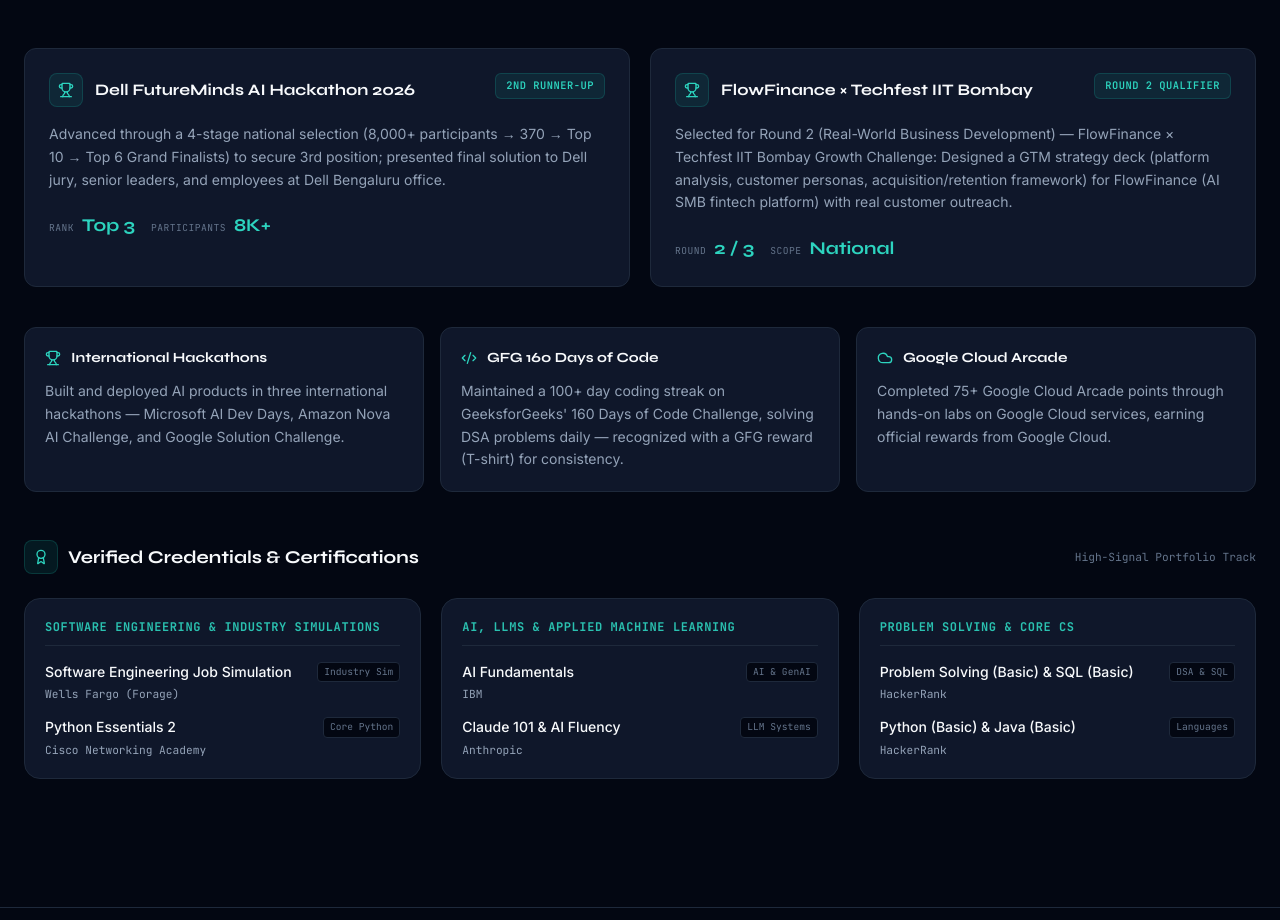
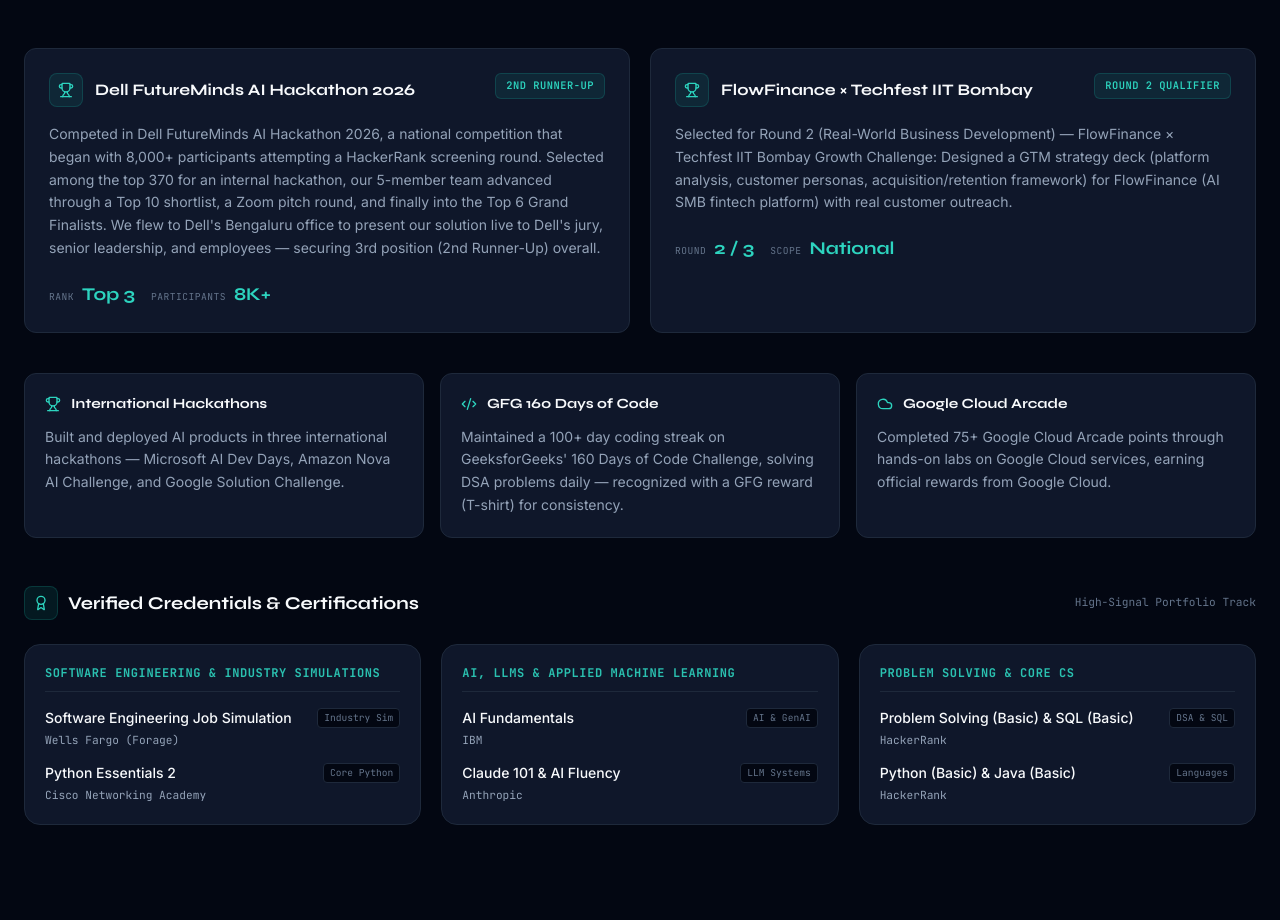
Before and after one commit to Anil-Pradhan-web/MY-PORTFOLIO, a Next.js app: page / in a window 1280 px wide. Shown: the part 4480-5400 px from the top of the page. Built offline with nearby package versions, Linux system fonts and the light colour scheme.

Commit message:
feat(portfolio): expand Dell FutureMinds AI Hackathon narrative with full 4-stage selection journey

```diff
--- a/src/components/sections/BuildLog.tsx
+++ b/src/components/sections/BuildLog.tsx
@@ -10,7 +10,7 @@ const highlights = [
   {
     label: 'Dell FutureMinds AI Hackathon 2026',
     result: '2nd Runner-Up',
-    detail: 'Advanced through a 4-stage national selection (8,000+ participants → 370 → Top 10 → Top 6 Grand Finalists) to secure 3rd position; presented final solution to Dell jury, senior leaders, and employees at Dell Bengaluru office.',
+    detail: "Competed in Dell FutureMinds AI Hackathon 2026, a national competition that began with 8,000+ participants attempting a HackerRank screening round. Selected among the top 370 for an internal hackathon, our 5-member team advanced through a Top 10 shortlist, a Zoom pitch round, and finally into the Top 6 Grand Finalists. We flew to Dell's Bengaluru office to present our solution live to Dell's jury, senior leadership, and employees — securing 3rd position (2nd Runner-Up) overall.",
     icon: Trophy,
     metrics: [
       { key: 'Rank', value: 'Top 3' },
```
